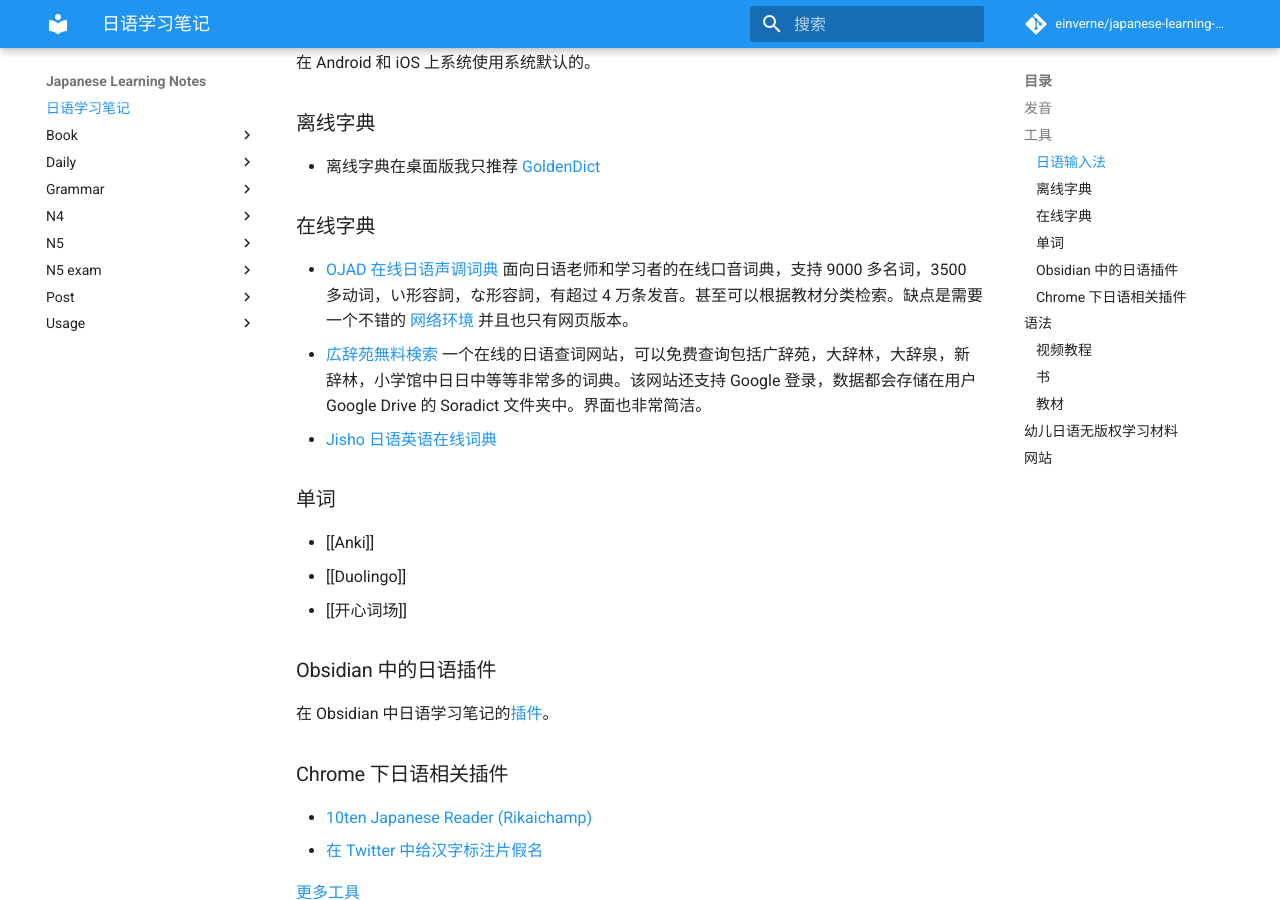
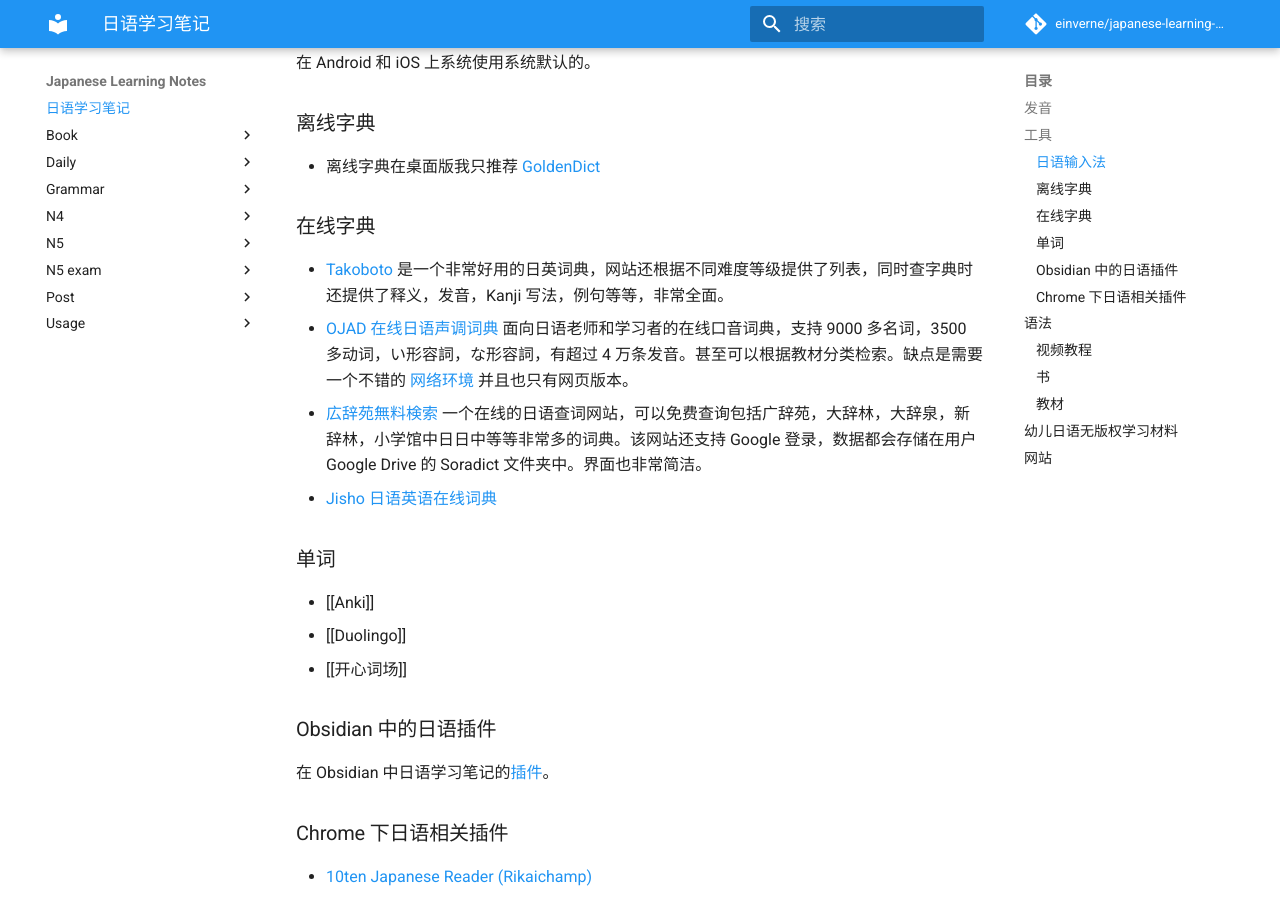
Before and after one commit to einverne/japanese-learning-notes, an MkDocs documentation site: the page built from docs/index.md, in a window 1280 px wide and 900 px high, scrolled down 492 px. Built offline with MkDocs 1.6.1 and Material for MkDocs 9.7.7, drawn with Linux system fonts in a browser that asks for light colours; comment, search, counter and statistics services are not loaded.

Commit message:
feat: add Takoboto

```diff
--- a/docs/index.md
+++ b/docs/index.md
@@ -27,8 +27,9 @@
 
 ### 在线字典
 
--   [OJAD 在线日语声调词典](https://www.gavo.t.u-tokyo.ac.jp/ojad/) 面向日语老师和学习者的在线口音词典，支持 9000 多名词，3500 多动词，い形容詞，な形容詞，有超过 4 万条发音。甚至可以根据教材分类检索。缺点是需要一个不错的 [网络环境](https://board.gtk.pw/) 并且也只有网页版本。
--   [広辞苑無料検索](https://sakura-paris.org/dict/) 一个在线的日语查词网站，可以免费查询包括广辞苑，大辞林，大辞泉，新辞林，小学馆中日日中等等非常多的词典。该网站还支持 Google 登录，数据都会存储在用户 Google Drive 的 Soradict 文件夹中。界面也非常简洁。
+- [Takoboto](https://takoboto.jp) 是一个非常好用的日英词典，网站还根据不同难度等级提供了列表，同时查字典时还提供了释义，发音，Kanji 写法，例句等等，非常全面。
+- [OJAD 在线日语声调词典](https://www.gavo.t.u-tokyo.ac.jp/ojad/) 面向日语老师和学习者的在线口音词典，支持 9000 多名词，3500 多动词，い形容詞，な形容詞，有超过 4 万条发音。甚至可以根据教材分类检索。缺点是需要一个不错的 [网络环境](https://board.gtk.pw/) 并且也只有网页版本。
+- [広辞苑無料検索](https://sakura-paris.org/dict/) 一个在线的日语查词网站，可以免费查询包括广辞苑，大辞林，大辞泉，新辞林，小学馆中日日中等等非常多的词典。该网站还支持 Google 登录，数据都会存储在用户 Google Drive 的 Soradict 文件夹中。界面也非常简洁。
 - [Jisho 日语英语在线词典](https://jisho.org/)
 
 ### 单词
```
